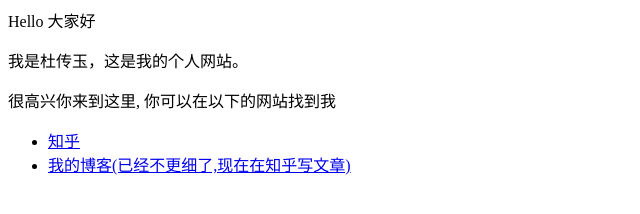
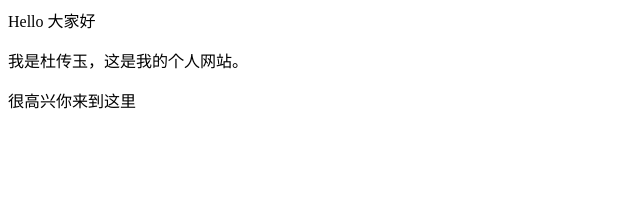
Before and after one commit to ChuanyuDu/ChuanyuDu.github.io, a plain HTML site: page index.html in a window 1280 px wide. Shown: the whole page, without its empty margins (0-640 px from the left). Drawn offline with Linux system fonts and the light colour scheme.

Commit message:
Update index.html

```diff
--- a/index.html
+++ b/index.html
@@ -1,8 +1,3 @@
 <p>Hello 大家好</p>
 <p>我是杜传玉，这是我的个人网站。 </p>
-<p>很高兴你来到这里, 你可以在以下的网站找到我</p>
-
-<ul>
-  <li> <a href="https://www.zhihu.com/people/AJLoveChina">知乎</a> </li>
-  <li> <a href="http://hejie.nigeerhuo.com">我的博客(已经不更细了,现在在知乎写文章)</a> </li>
-</ul>
+<p>很高兴你来到这里</p>
```
